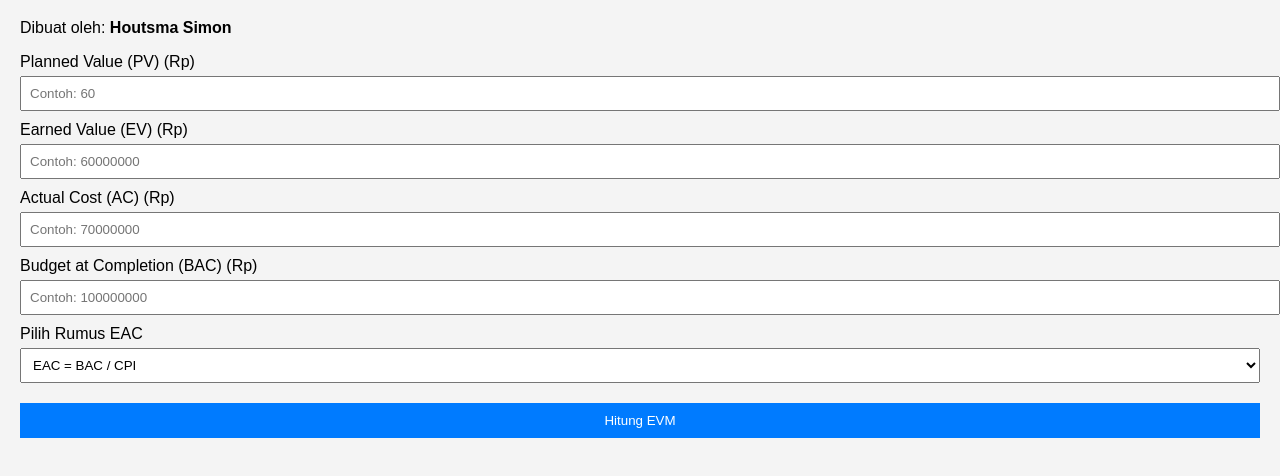
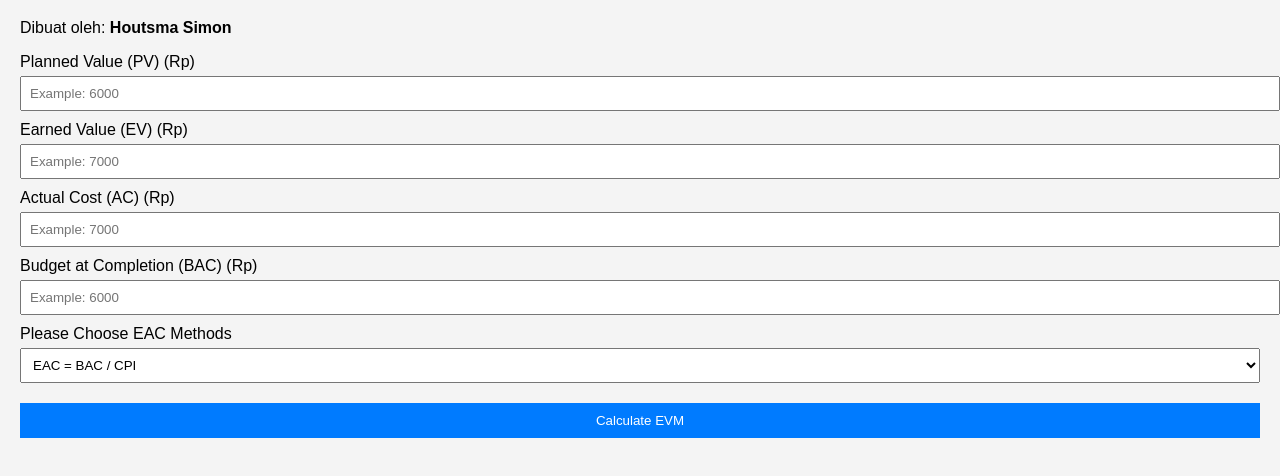
Before and after one commit to Simontomboy/EVM-Calculator-by-HoutsmaSimonTomboy, a plain HTML site: page index.html in a window 1280 px wide. Shown: the part 62-538 px from the top of the page. Drawn offline with Linux system fonts and the light colour scheme.

Commit message:
Update index.html

```diff
--- a/index.html
+++ b/index.html
@@ -44,18 +44,18 @@
   <p>Dibuat oleh: <strong>Houtsma Simon</strong></p>
 
   <label>Planned Value (PV) (Rp) </label>
-  <input type="number" id="pv" placeholder="Contoh: 60">
+  <input type="number" id="pv" placeholder="Example: 6000">
 
   <label>Earned Value (EV) (Rp)</label>
-  <input type="number" id="ev" placeholder="Contoh: 60000000">
+  <input type="number" id="ev" placeholder="Example: 7000">
 
   <label>Actual Cost (AC) (Rp)</label>
-  <input type="number" id="ac" placeholder="Contoh: 70000000">
+  <input type="number" id="ac" placeholder="Example: 7000">
 
   <label>Budget at Completion (BAC) (Rp)</label>
-  <input type="number" id="bac" placeholder="Contoh: 100000000">
+  <input type="number" id="bac" placeholder="Example: 6000">
 
-  <label>Pilih Rumus EAC</label>
+  <label> Please Choose EAC Methods </label>
   <select id="eacMethod">
     <option value="1">EAC = BAC / CPI</option>
     <option value="2">EAC = AC + (BAC - EV)</option>
@@ -65,10 +65,10 @@
 
   <div id="etcInput" style="display:none;">
     <label>Estimate To Complete (ETC) (Rp)</label>
-    <input type="number" id="etc" placeholder="Contoh: 30000000">
+    <input type="number" id="etc" placeholder="Example: 3000">
   </div>
 
-  <button onclick="calculate()">Hitung EVM</button>
+  <button onclick="calculate()"> Calculate  EVM</button>
 
   <div class="result" id="result" style="display:none;"></div>
 
@@ -105,7 +105,7 @@
       }
 
       const result = `
-        <h3>📈 Hasil Perhitungan:</h3>
+        <h3>📈 Final Result:</h3>
         <p><strong>SPI:</strong> ${spi.toFixed(2)}</p>
         <p><strong>CPI:</strong> ${cpi.toFixed(2)}</p>
         <p><strong>VAC:</strong> ${formatRupiah(vac)}</p>
```
